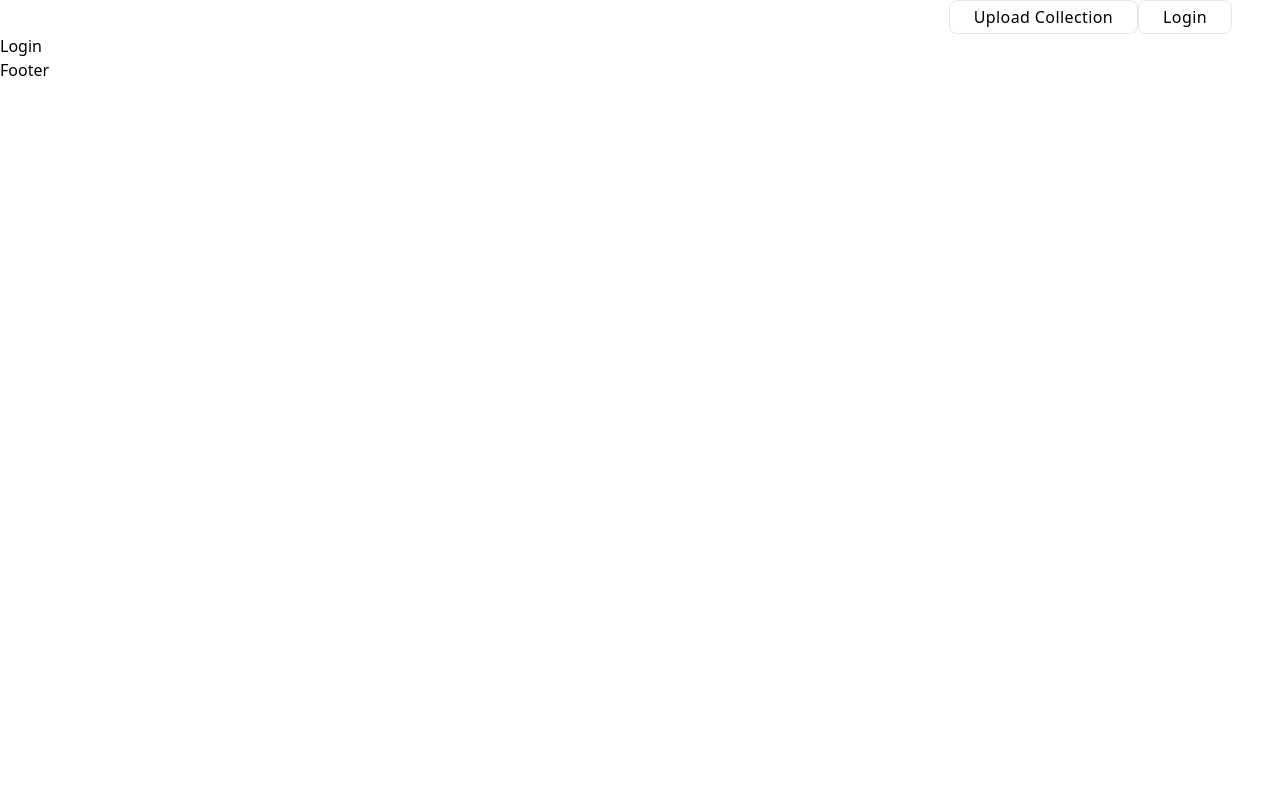
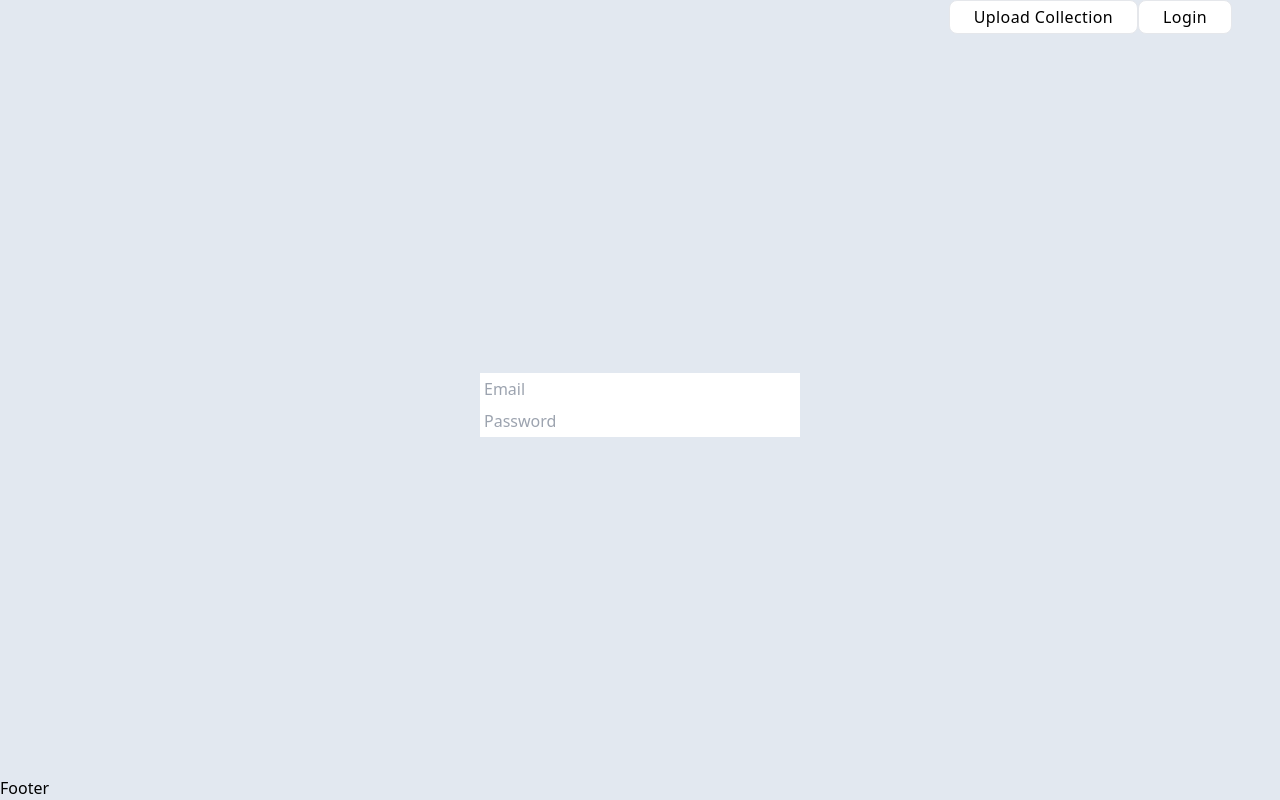
Before and after one commit to mdeburnay/commandup, a React (Create React App) app in the folder frontend/: page /login in a window 1280 px wide. Built offline with nearby package versions, Linux system fonts and the light colour scheme.

Commit message:
added basic inputs for login page, added bg colour for ease of dev in the frontend

```diff
--- a/frontend/src/components/Layout.tsx
+++ b/frontend/src/components/Layout.tsx
@@ -7,7 +7,7 @@ import { Header } from "./Header";
 
 export const Layout = () => {
   return (
-    <main className="flex flex-col">
+    <main className="flex flex-col justify-between min-h-screen bg-slate-200">
       <Header />
       <Outlet />
       <Footer />
--- a/frontend/src/pages/Login.tsx
+++ b/frontend/src/pages/Login.tsx
@@ -1,3 +1,16 @@
 export const Login = () => {
-  return <div>Login</div>;
+  return (
+    <div className="flex justify-center flex-col">
+      <input
+        className="flex w-80 p-1 self-center"
+        type="text"
+        placeholder="Email"
+      />
+      <input
+        className="flex w-80 p-1 self-center"
+        type="text"
+        placeholder="Password"
+      />
+    </div>
+  );
 };
```
